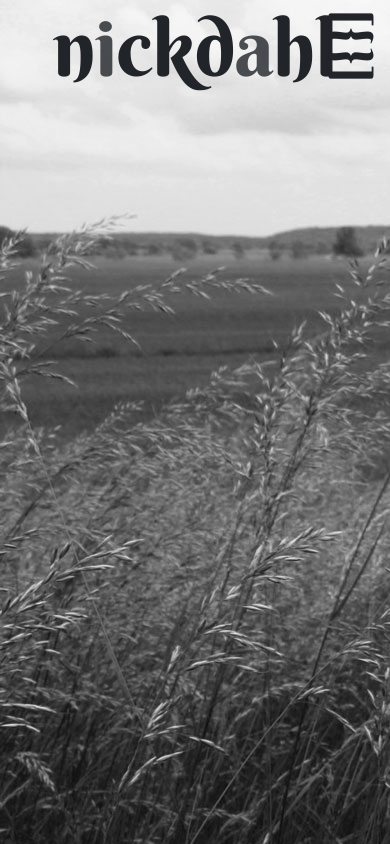
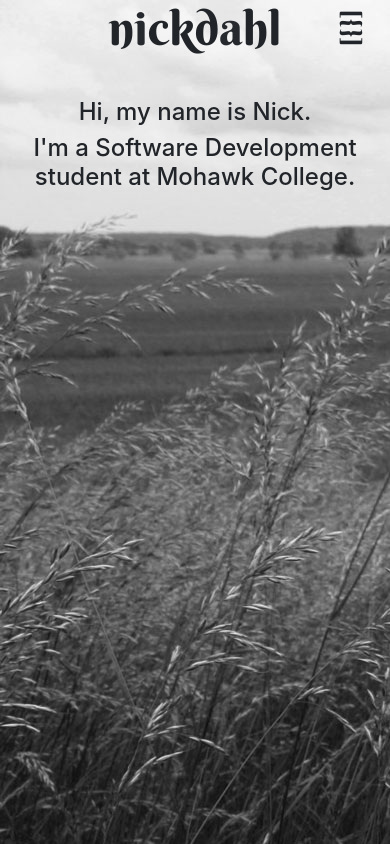
Before and after one commit to nckdhl/react-portfolio, a React (Create React App) app: page / in a window 390 px wide. Built offline with nearby package versions, Linux system fonts and the light colour scheme.

Commit message:
Finished side bar functionality and animations, added blurb to main content

```diff
--- a/src/components/BrandName/BrandName.css
+++ b/src/components/BrandName/BrandName.css
@@ -2,6 +2,23 @@
     font-family: 'Berkshire Swash', cursive;
     font-size: 5em;
 }
+
+@media screen and (max-width: 768px) {
+    .brand-name {
+        font-size: 4em;
+    }
+}
+@media screen and (max-width: 480px) {
+    .brand-name {
+        font-size: 3em;
+    }
+}
+@media screen and (max-width: 320px) {
+    .brand-name {
+        font-size: 2em;
+    }
+}
+
 
 /* Animation for nckdhl BrandName text */
 
@@ -9,7 +26,7 @@
 .vowel {
     opacity: 0;
     animation: appear-vowel 10s;
-    animation-delay: 5s;
+    animation-delay: 1s;
     animation-fill-mode: forwards;
 }
 
@@ -22,10 +39,10 @@
 /* N slides to the left */
 .n {
     margin-right: -0.1em;
-    animation-duration: 7s;
+    animation-duration: 5s;
     animation-name: n-slide-out;
     animation-fill-mode: forwards;
-    animation-delay: 3s;
+    animation-delay: 1s;
 }
 
 @keyframes n-slide-out {
@@ -41,10 +58,10 @@
 /* CK slides to the right */
 .ck {
     margin-left: -0.2em;
-    animation-duration: 7s;
+    animation-duration: 5s;
     animation-name: ck-slide-out;
     animation-fill-mode: forwards;
-    animation-delay: 3s;
+    animation-delay: 1s;
 }
 
 @keyframes ck-slide-out {
@@ -60,10 +77,10 @@
 /* D slides to the left */
 .d {
     margin-right: -0.2em;
-    animation-duration: 7s;
+    animation-duration: 5s;
     animation-name: d-slide-out;
     animation-fill-mode: forwards;
-    animation-delay: 3s;
+    animation-delay: 1s;
 }
 
 @keyframes d-slide-out {
@@ -79,10 +96,10 @@
 /* HL slides to the right */
 .hl {
     margin-left: -0.3em;
-    animation-duration: 7s;
+    animation-duration: 5s;
     animation-name: hl-slide-out;
     animation-fill-mode: forwards;
-    animation-delay: 3s;
+    animation-delay: 1s;
 }
 
 @keyframes hl-slide-out {
--- a/src/components/BrandName/BrandName.js
+++ b/src/components/BrandName/BrandName.js
@@ -1,40 +1,17 @@
-import React, { Component } from 'react';
+import React from 'react';
 import './BrandName.css';
 
-export class BrandName extends Component {
-
-  constructor (props) {
-    super(props);
-
-    this.toggleVowels = this.toggleVowels.bind(this);
-    this.state = {
-      vowels: true
-    };
-  }
-
-  componentDidMount() {
-    const transition = () => {
-      this.refs.Name.classList.add("active");
-    }
-    setTimeout(transition, 3000);
-  }
-
-  toggleVowels () {
-    this.setState({
-      vowels: !this.state.vowels
-    });
-  }
-
-  render () {
+function BrandName () {
     return (
-        <h1 className="brand-name" onMouseLeave={this.toggleVowels} onMouseEnter={this.toggleVowels} href="#">
-          <span ref="Name" className="consonant n">n</span>
-          <span ref="Name" className="vowel i">i</span>
-          <span ref="Name" className="consonant ck">ck</span>
-          <span ref="Name" className="consonant d">d</span>
-          <span ref="Name" className="vowel a">a</span>
-          <span ref="Name" className="consonant hl">hl</span>
+        <h1 className="brand-name" href="#">
+          <span className="n">n</span>
+          <span className="vowel">i</span>
+          <span className="ck">ck</span>
+          <span className="d">d</span>
+          <span className="vowel">a</span>
+          <span className="hl">hl</span>
         </h1>
     );
-  }
 }
+
+export default BrandName;
--- /dev/null
+++ b/src/components/ContentArea/AboutMeBlurb.js
@@ -0,0 +1,10 @@
+import React from 'react';
+
+function AboutMeBlurb () {
+  return <div className="AboutMeBlurb">
+    <h4>Hi, my name is Nick.</h4>
+    <h4>I'm a Software Development student at Mohawk College.</h4>
+  </div>;
+}
+
+export default AboutMeBlurb;
--- a/src/components/ContentArea/ContentArea.css
+++ b/src/components/ContentArea/ContentArea.css
@@ -1,3 +1,7 @@
 .ContentArea {
     display: inline-block;
 }
+
+.AboutMeBlurb {
+    margin-top: 2.5em;
+}
--- a/src/components/ContentArea/ContentArea.js
+++ b/src/components/ContentArea/ContentArea.js
@@ -1,10 +1,12 @@
 import React from 'react';
 import Header from './../Header';
 import './ContentArea.css';
+import AboutMeBlurb from './AboutMeBlurb';
 
 function ContentArea () {
   return <div className="ContentArea">
-    <Header/>
+    <Header />
+    <AboutMeBlurb />
   </div>;
 }
 
--- a/src/components/Header.js
+++ b/src/components/Header.js
@@ -1,5 +1,5 @@
 import React from 'react';
-import { BrandName } from './BrandName/BrandName';
+import BrandName from './BrandName/BrandName';
 
 function Header () {
   return <div>
--- a/src/components/MenuButton/MenuButton.css
+++ b/src/components/MenuButton/MenuButton.css
@@ -1,6 +1,67 @@
-#json-burger {
+.json-burger {
     font-family: 'Berkshire Swash', cursive;
-    font-size: 3em;
+    font-size: 2em;
     writing-mode: vertical-rl;
     text-orientation: mixed;
+    cursor: pointer;
+    transition: all 0.4s linear;
+    transition-property: transform, color;
 }
+
+/* .json-burger.collapsed:hover {
+    animation: shake 0.82s cubic-bezier(.36,.07,.19,.97) both;
+    backface-visibility: hidden;
+    perspective: 1000px;
+  }
+
+  @keyframes shake {
+    10%, 90% {
+      transform: translate3d(-1px, 0, 0);
+    }
+
+    20%, 80% {
+      transform: translate3d(2px, 0, 0);
+    }
+
+    30%, 50%, 70% {
+      transform: translate3d(-4px, 0, 0);
+    }
+
+    40%, 60% {
+      transform: translate3d(4px, 0, 0);
+    }
+  } */
+
+.json-burger.collapsed {}
+
+/* Position and style the json-burger button (top left corner) */
+.json-burger.expanded {
+    position: absolute;
+    top: 1%;
+    left: 8%;
+    color: oldlace;
+    transform: rotate(-90deg);
+}
+
+@media screen and (max-width: 768px) {
+    .json-burger {
+        font-size: 2em;
+    }
+}
+
+@media screen and (max-width: 480px) {
+    .json-burger {
+        font-size: 1.5em;
+    }
+
+    .json-burger.expanded {
+        right: initial;
+        left: 17px;
+    }
+}
+
+@media screen and (max-width: 320px) {
+    .json-burger {
+        font-size: 0.7em;
+    }
+}
--- a/src/components/MenuButton/MenuButton.js
+++ b/src/components/MenuButton/MenuButton.js
@@ -1,28 +1,12 @@
-import React, { Component } from 'react';
+import React from 'react';
 import './MenuButton.css';
 
-export class MenuButton extends Component {
-
-  constructor (props) {
-    super(props);
-
-    this.toggleNavbar = this.toggleNavbar.bind(this);
-    this.state = {
-      collapsed: true
-    };
-  }
-
-  toggleNavbar () {
-    this.setState({
-      collapsed: !this.state.collapsed
-    });
-  }
-
-  render () {
+function MenuButton({ collapsed }) {
     return (
-      <span id="json-burger">
+      <span className={`json-burger ${(collapsed ? 'collapsed' : 'expanded' )}`}>
           {'[{}]'}
       </span>
     );
-  }
 }
+
+export default MenuButton;
--- a/src/components/SideNav/SideNav.css
+++ b/src/components/SideNav/SideNav.css
@@ -1,40 +1,70 @@
 /* The sidebar menu */
 .sidebar {
-    height: 100%; /* 100% Full-height */
-    width: 100; /* 0 width - change this with JavaScript */
-    position: fixed; /* Stay in place */
-    z-index: 1; /* Stay on top */
+  height: 100%;
+  /* 100% Full-height */
+  width: 75px;
+  /* 0 width - change this with JavaScript */
+  position: fixed;
+  /* Stay in place */
+  z-index: 1;
+  /* Stay on top */
   top: 0;
   right: 0;
-    background-color: transparent; /* Black*/
-    overflow-x: hidden; /* Disable horizontal scroll */
-    padding-top: 10px; /* Place content 60px from the top */
-    transition: 0.5s; /* 0.5 second transition effect to slide in the sidebar */
+  background-color: transparent;
+  /* Black*/
+  overflow-x: hidden;
+  /* Disable horizontal scroll */
+  padding-top: 10px;
+  /* Place content 60px from the top */
+  transition: all 0.2s linear;
+  transition-property: width, background-color;
 }
 
-  /* When you mouse over the navigation links, change their color */
-  .sidebar:hover {
-    color: #f1f1f1;
-    background-color: beige;
+.sidebar.expanded {
+  width: 200px;
+  height: 99%;
+  /* background-color:rgba(220,220,220,1); */
+  background-color: #212529;
+  color: oldlace;
+  border-radius: 1em;
+  margin-top: 5px;
+  margin-bottom: 100px;
+  box-shadow: inset 0 0 2px rgba(77, 52, 52, 1);
 }
 
-  /* Position and style the close button (top right corner) */
-  .sidebar .closebtn {
-    position: absolute;
-    top: 0;
-    right: 25px;
-    font-size: 36px;
-    margin-left: 50px;
+.sidebar.collapsed {
+  width: 75px;
+  background-color: transparent;
 }
 
-  /* Style page content - use this if you want to push the page content to the right when you open the side navigation */
-  #main {
-    transition: margin-left .5s; /* If you want a transition effect */
-    padding: 20px;
+@media screen and (max-width: 480px) {
+  .sidebar.expanded {
+    width: 99%;
+  }
 }
 
-  /* On smaller screens, where height is less than 450px, change the style of the sidenav (less padding and a smaller font size) */
-  @media screen and (max-height: 450px) {
-    .sidebar {padding-top: 15px;}
-    .sidebar a {font-size: 18px;}
+.links-container li::before {
+  content: "/";
 }
+
+.links-container {
+  font-family: 'Lato', sans-serif;
+  margin-top: 10rem;
+  font-size: 1.5em;
+  text-align: left;
+  list-style: none;
+}
+
+.links-container.collapsed {
+  opacity: 0;
+}
+
+.links-container.expanded {
+
+  opacity: 1;
+}
+
+.links-container li:hover {
+  text-decoration: underline;
+  cursor: pointer;
+}
--- a/src/components/SideNav/SideNav.js
+++ b/src/components/SideNav/SideNav.js
@@ -1,5 +1,5 @@
 import React, { Component } from 'react';
-import { MenuButton } from '../MenuButton/MenuButton';
+import MenuButton from '../MenuButton/MenuButton';
 import './SideNav.css';
 
 export class SideNav extends Component {
@@ -14,6 +14,7 @@ export class SideNav extends Component {
   }
 
   toggleNavbar () {
+    console.log("Clicked - toggled");
     this.setState({
       collapsed: !this.state.collapsed
     });
@@ -21,8 +22,18 @@ export class SideNav extends Component {
 
   render () {
     return (
-      <div className='sidebar'>
-        <MenuButton />
+      <div className={`sidebar ${(this.state.collapsed ? 'collapsed' : 'expanded' )}`}>
+        <div onClick={this.toggleNavbar}>
+          <MenuButton
+          collapsed={this.state.collapsed}
+          />
+          <ul className={`links-container ${(this.state.collapsed ? 'collapsed' : 'expanded' )}`}>
+            <li>About Me</li>
+            <li>Projects</li>
+            <li>Resume</li>
+            <li>Contact</li>
+          </ul>
+        </div>
       </div>
     );
   }
--- a/src/index.css
+++ b/src/index.css
@@ -1,4 +1,5 @@
 @import url('https://fonts.googleapis.com/css?family=Berkshire+Swash&display=swap');
+@import url('https://fonts.googleapis.com/css?family=Lato:400,700&display=swap');
 
 body {
   background-image: url('./images/grasslands.jpg');
```
Lines whose indentation alone changed are shown as unchanged.
